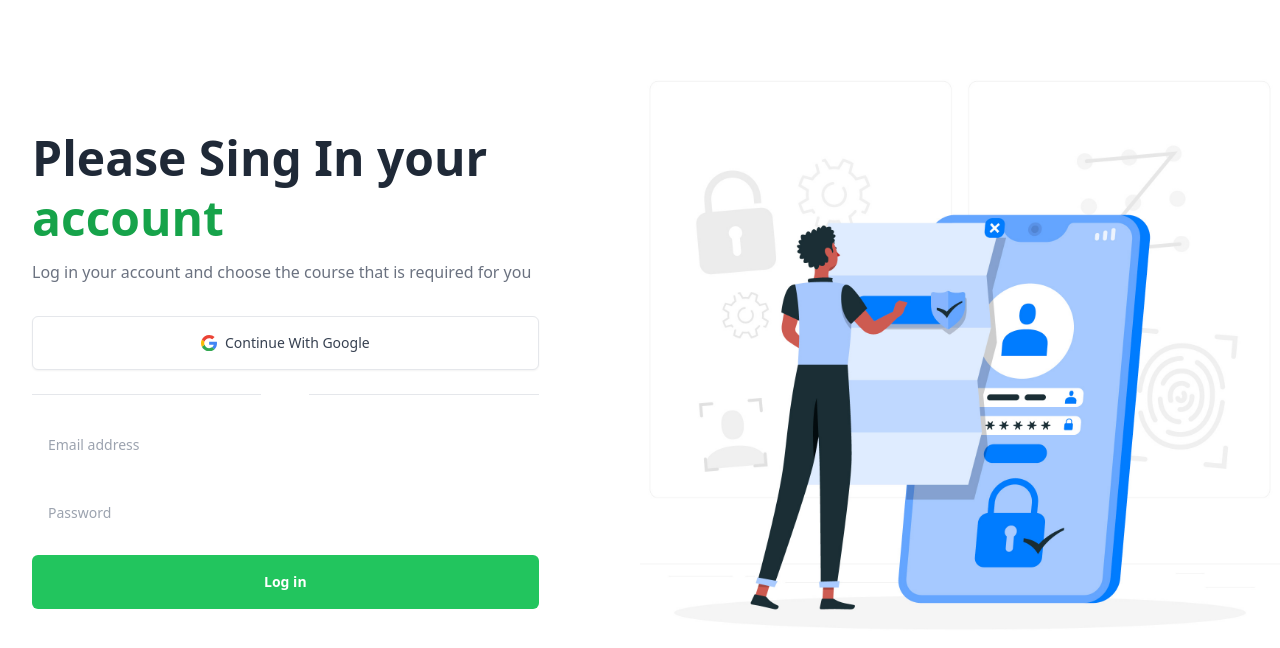
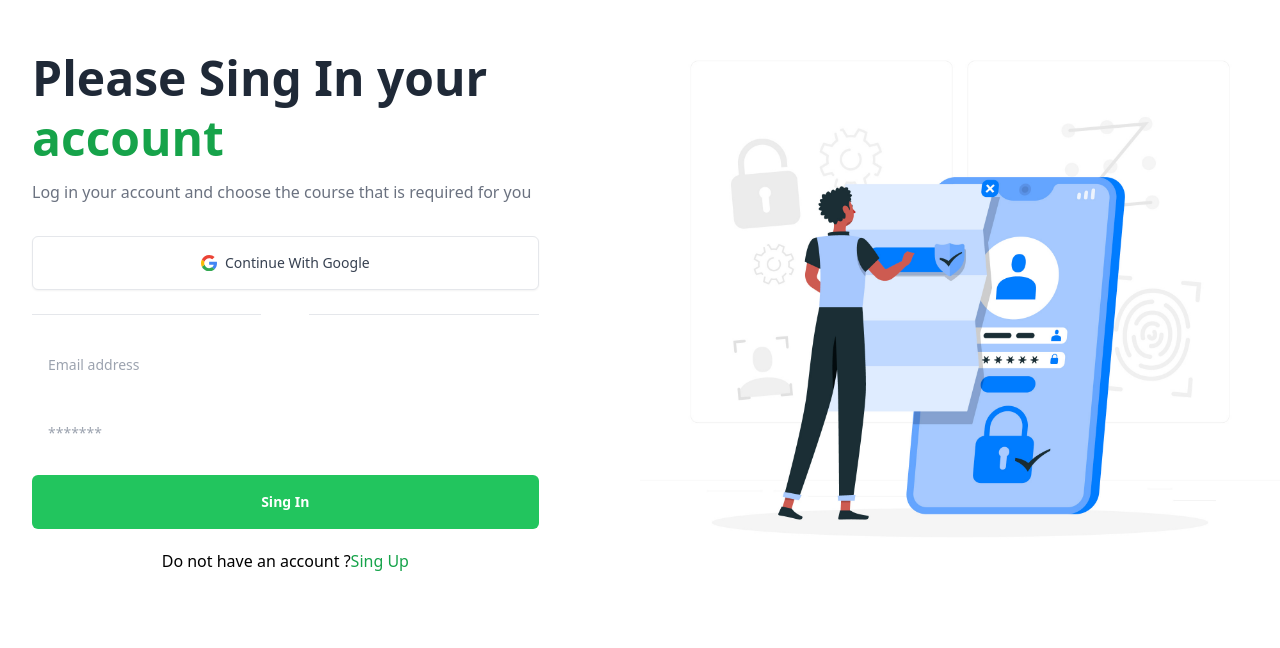
Before and after one commit to sazin222/student-class-management-client, a React (Vite) app: page /singin in a window 1280 px wide. Shown: the top 648 px of the page. Built offline with nearby package versions, Linux system fonts and the light colour scheme.

Commit message:
created the firebase config

```diff
--- a/package.json
+++ b/package.json
@@ -10,12 +10,14 @@
     "preview": "vite preview"
   },
   "dependencies": {
+    "firebase": "^10.6.0",
     "localforage": "^1.10.0",
     "match-sorter": "^6.3.1",
     "preline": "^2.0.2",
     "react": "^18.2.0",
     "react-dom": "^18.2.0",
     "react-fast-marquee": "^1.6.2",
+    "react-icons": "^4.12.0",
     "react-responsive-carousel": "^3.2.23",
     "react-router-dom": "^6.20.0",
     "sort-by": "^1.2.0",
--- /dev/null
+++ b/src/Config/firebaseConfig.js
@@ -0,0 +1,18 @@
+// Import the functions you need from the SDKs you need
+import { initializeApp } from "firebase/app";
+// TODO: Add SDKs for Firebase products that you want to use
+// https://firebase.google.com/docs/web/setup#available-libraries
+
+// Your web app's Firebase configuration
+const firebaseConfig = {
+  apiKey:import.meta.env.VITE_apiKey,
+  authDomain:import.meta.env.VITE_authDomain,
+  projectId:import.meta.env.VITE_projectId,
+  storageBucket:import.meta.env.VITE_storageBucket,
+  messagingSenderId:import.meta.env.VITE_messagingSenderId,
+  appId:import.meta.env.VITE_appId
+};
+
+// Initialize Firebase
+const app = initializeApp(firebaseConfig);
+export default app
--- a/src/Pages/SingIn/SingIn.jsx
+++ b/src/Pages/SingIn/SingIn.jsx
@@ -1,9 +1,10 @@
+import { Link } from 'react-router-dom';
 import  loginLogo from '../../../src/assets/image/6310507.jpg'
-
+// import { TbFidgetSpinner } from 'react-icons/tb'
 const SingIn = () => {
     return (
         <div className="relative overflow-hidden">
-        <div className="mx-auto max-w-screen-md py-12 px-4 sm:px-6 md:max-w-screen-xl md:py-20 lg:py-32 md:px-8">
+        <div className="mx-auto max-w-screen-md py-8 px-4 sm:px-6 md:max-w-screen-xl md:py-8 lg:py-12 md:px-8">
           <div className="md:pr-8 md:w-1/2 xl:pr-0 xl:w-5/12">
             <h1 className="text-3xl text-gray-800 font-bold md:text-4xl md:leading-tight lg:text-5xl lg:leading-tight dark:text-gray-200">
               Please Sing In your{" "}
@@ -76,9 +77,10 @@ const SingIn = () => {
                 <input
                   type="password"
                   name="password"
+                  placeholder='*******'
                   id="hs-hero-password-2"
                   className="py-3 px-4 block w-full border-gray-200 rounded-md text-sm focus:border-blue-500 focus:ring-blue-500 sm:p-4 dark:bg-slate-900 dark:border-gray-700 dark:text-gray-400"
-                  placeholder="Password"
+
                 />
               </div>
 
@@ -87,10 +89,20 @@ const SingIn = () => {
                   type="submit"
                   className="py-3 px-4 inline-flex justify-center items-center gap-2 rounded-md border border-transparent font-semibold bg-green-500 text-white hover:bg-green-600 focus:outline-none focus:ring-2 focus:ring-blue-500 focus:ring-offset-2 transition-all text-sm dark:focus:ring-offset-gray-800 sm:p-4"
                 >
-                  Log in
+                  {/* {loading ? (
+                <TbFidgetSpinner className='animate-spin m-auto' />
+              ) : (
+                'Sing In'
+              )} */}
+              Sing In
                 </button>
               </div>
-
+              <p className="text-center mt-5 ">
+                Do not have an account ?
+                <Link to={"/singup"} className="text-green-600">
+                 Sing Up
+                </Link>
+              </p>
             </form>
           </div>
         </div>
--- a/src/Pages/SingUp/SingUp.jsx
+++ b/src/Pages/SingUp/SingUp.jsx
@@ -1,9 +1,54 @@
+import { Link } from "react-router-dom";
 
 const SingUp = () => {
     return (
-        <div>
+        <div className="relative overflow-hidden">
+        <div className="mx-auto max-w-screen-md py-7 px-4 sm:px-6 md:max-w-screen-xl md:py-9 lg:py-12 md:px-8">
+          <div className="md:pr-8 md:w-1/2 xl:pr-0 xl:w-5/12">
+            <h1 className="text-3xl text-gray-800 font-bold md:text-4xl md:leading-tight lg:text-5xl lg:leading-tight dark:text-gray-200">
+             Please Sing Up your  <span className="text-green-600 dark:text-blue-500">account</span>
+            </h1>
+            <p className="mt-3 text-base text-gray-500">
+             Create your account and get the some existing course for your better career
+            </p>
 
+            <div className="py-4 flex items-center text-gray-400 uppercase before:flex-[1_1_0%] before:border-t before:mr-6 after:flex-[1_1_0%] after:border-t after:ml-6 dark:text-gray-500 dark:before:border-gray-600 dark:after:border-gray-600"></div>
+
+
+            <form >
+              <div className="mb-4">
+                <label htmlFor="hs-hero-name-2" className="block text-sm font-medium dark:text-white"><span className="sr-only">Full name</span></label>
+                <input type="text" name="name" id="hs-hero-name-2" className="py-3 px-4 block w-full border-gray-200 rounded-md text-sm focus:border-blue-500 focus:ring-blue-500 sm:p-4 dark:bg-slate-900 dark:border-gray-700 dark:text-gray-400" placeholder="Full name" required/>
+              </div>
+              <div className="mb-4">
+                <label htmlFor="hs-hero-password-2" className="block text-sm font-medium dark:text-white"><span className="sr-only">Photo Url</span></label>
+                <input type="text" name="photo" id="hs-hero-password-2" className="py-3 px-4 block w-full border-gray-200 rounded-md text-sm focus:border-blue-500 focus:ring-blue-500 sm:p-4 dark:bg-slate-900 dark:border-gray-700 dark:text-gray-400" placeholder="Photo Url " required/>
+              </div>
+
+              <div className="mb-4">
+                <label htmlFor="hs-hero-email-2" className="block text-sm font-medium dark:text-white"><span className="sr-only">Email address</span></label>
+                <input type="email" name="email" id="hs-hero-email-2" className="py-3 px-4 block w-full border-gray-200 rounded-md text-sm focus:border-blue-500 focus:ring-blue-500 sm:p-4 dark:bg-slate-900 dark:border-gray-700 dark:text-gray-400" placeholder="Email address" required/>
+              </div>
+
+              <div className="mb-4">
+                <label htmlFor="hs-hero-password-2" className="block text-sm font-medium dark:text-white"><span className="sr-only">Password</span></label>
+                <input type="password" name="password" id="hs-hero-password-2" className="py-3 px-4 block w-full border-gray-200 rounded-md text-sm focus:border-blue-500 focus:ring-blue-500 sm:p-4 dark:bg-slate-900 dark:border-gray-700 dark:text-gray-400" placeholder='*******' required/>
+              </div>
+
+
+              <div className="grid">
+                <button type="submit" className="py-3 px-4 inline-flex justify-center items-center gap-2 rounded-md border border-transparent font-semibold bg-green-500 text-white hover:bg-green-600 focus:outline-none focus:ring-2 focus:ring-blue-500 focus:ring-offset-2 transition-all text-sm dark:focus:ring-offset-gray-800 sm:p-4">
+
+                   Sing Up
+                    </button>
+              </div>
+              <p className="text-center mt-3 "> Already have an Account ? <Link to={"/singin"} className="text-green-600">Sing In</Link></p>
+            </form>
+          </div>
         </div>
+
+        <div className="hidden md:block md:absolute md:top-0 md:left-1/2 md:right-0 h-full bg-[url('https://i.ibb.co/DkT7xpk/4957136-4957136.jpg')] bg-no-repeat bg-center bg-cover"></div>
+      </div>
     );
 };
 
--- a/src/Routes/Routes.jsx
+++ b/src/Routes/Routes.jsx
@@ -4,6 +4,7 @@ import {
 import Main from "../Layout/Main";
 import Home from "../Pages/Home/Home";
 import SingIn from "../Pages/SingIn/SingIn";
+import SingUp from "../Pages/SingUp/SingUp";
 
 
   export const Routes = createBrowserRouter([
@@ -21,5 +22,9 @@ import SingIn from "../Pages/SingIn/SingIn";
         {
           path: '/singin',
           element: <SingIn></SingIn>
+        },
+        {
+          path: '/singup',
+          element: <SingUp></SingUp>
         }
       ]);
```
Also changed, not shown: 1 other file (tests, documents, lock files or other folders).
